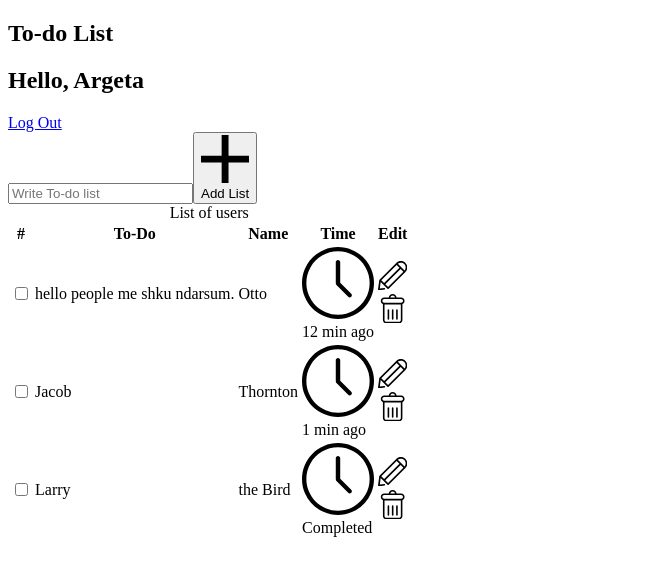
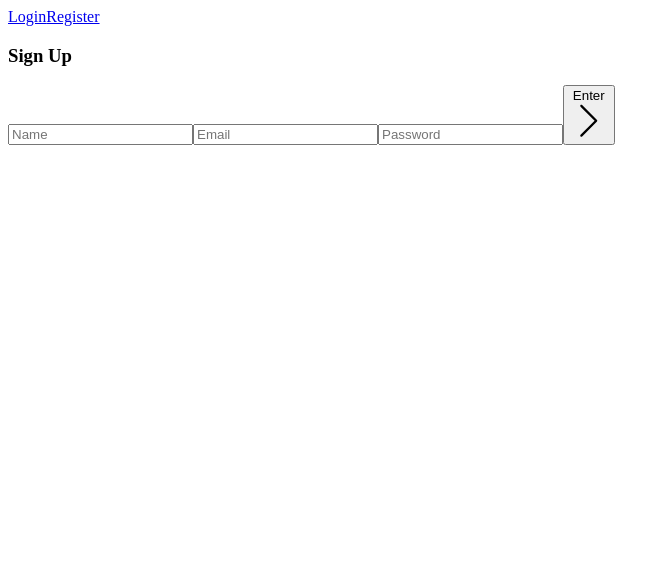
Before and after one commit to argetamorina/todo-list, a React app: page /register in a window 1280 px wide. Shown: the top 576 px of the page, without its empty margins (0-670 px from the left). Built offline with nearby package versions, Linux system fonts and the light colour scheme; the HTML template or start-up script is replaced by a standard one.

Commit message:
setup react router

```diff
--- a/package.json
+++ b/package.json
@@ -33,6 +33,8 @@
     "express": "^4.16.3",
     "mongoose": "^5.2.5",
     "react": "^16.4.1",
-    "react-dom": "^16.4.1"
+    "react-dom": "^16.4.1",
+    "react-router": "^4.3.1",
+    "react-router-dom": "^4.3.1"
   }
 }
--- a/src/client/app.jsx
+++ b/src/client/app.jsx
@@ -1,19 +1,24 @@
 import React, { Component } from 'react';
 import { render } from 'react-dom';
+import { BrowserRouter as Router, Route } from 'react-router-dom';
 import Login from './components/auth/login.jsx';
 import Register from './components/auth/register.jsx';
 import Nav from './components/layout/nav.jsx';
-import Lists from './components/lists.jsx';
+import Todo from './components/todo.jsx';
 
 class App extends Component {
   render() {
     return (
-      <div className="container">
-        {/* <Nav /> */}
+      <Router>
+        <div className="container">
+          <Nav />
 
-        <Lists />
-        {/* <Register /> */}
-      </div>
+          <Route exact path="/login" component={Login} />
+          <Route exact path="/register" component={Register} />
+
+          <Route exact path="/todo" component={Todo} />
+        </div>
+      </Router>
     );
   }
 }
--- a/src/client/components/auth/login.jsx
+++ b/src/client/components/auth/login.jsx
@@ -10,7 +10,7 @@ export default class extends Component {
             <form action="#">
               <div className="login__item">
                 <svg className="login__item__svg" xmlns="http://www.w3.org/2000/svg" viewBox="0 0 512 512"><path d="M437.02 330.98c-27.883-27.882-61.071-48.523-97.281-61.018C378.521 243.251 404 198.548 404 148 404 66.393 337.607 0 256 0S108 66.393 108 148c0 50.548 25.479 95.251 64.262 121.962-36.21 12.495-69.398 33.136-97.281 61.018C26.629 379.333 0 443.62 0 512h40c0-119.103 96.897-216 216-216s216 96.897 216 216h40c0-68.38-26.629-132.667-74.98-181.02zM256 256c-59.551 0-108-48.448-108-108S196.449 40 256 40s108 48.448 108 108-48.449 108-108 108z"/></svg>
-                <input className="login__item__input" type="text" placeholder="Username" />
+                <input className="login__item__input" type="text" placeholder="Email" />
               </div>
 
               <div class="login__item">
--- a/src/client/components/auth/register.jsx
+++ b/src/client/components/auth/register.jsx
@@ -9,8 +9,6 @@ export default class extends Component {
             <h3 class="register__title">Sign Up</h3>
             <form action="#">
               <input class="register__input" type="text" placeholder="Name" />
-
-              <input class="register__input" type="text" placeholder="Username" />
 
               <input class="register__input" type="text" placeholder="Email" />
 
--- a/src/client/components/layout/nav.jsx
+++ b/src/client/components/layout/nav.jsx
@@ -1,11 +1,12 @@
 import React, { Component } from 'react';
+import { Link } from 'react-router-dom';
 
 export default class extends Component {
   render () {
     return (
       <div className="navigation">
-        <a href="#" className="navigation__link">Login</a>
-        <a href="#" className="navigation__link">Register</a>
+        <Link to="/login" className="navigation__link">Login</Link>
+        <Link to="/register" className="navigation__link">Register</Link>
       </div>
     );
   }
```
Also changed, not shown: src/client/components/todo.jsx (renamed from src/client/components/lists.jsx), 2 other files (tests, documents, lock files or other folders).
